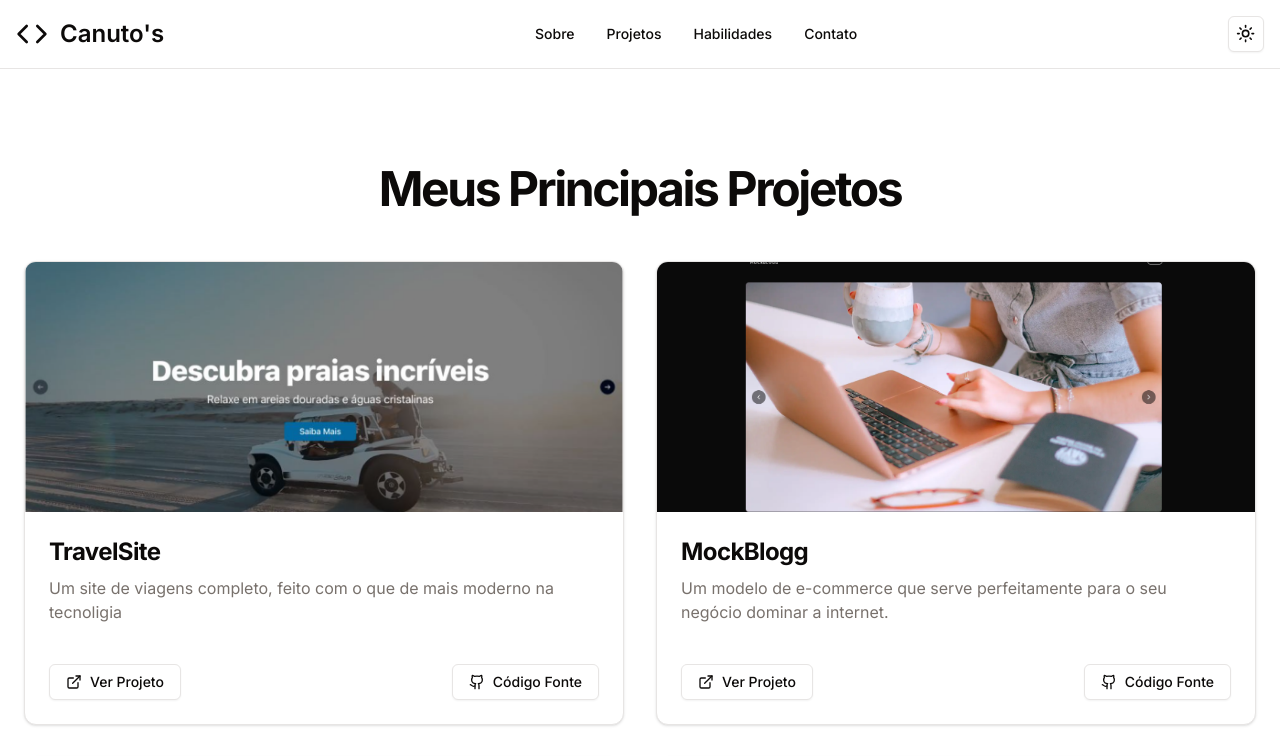
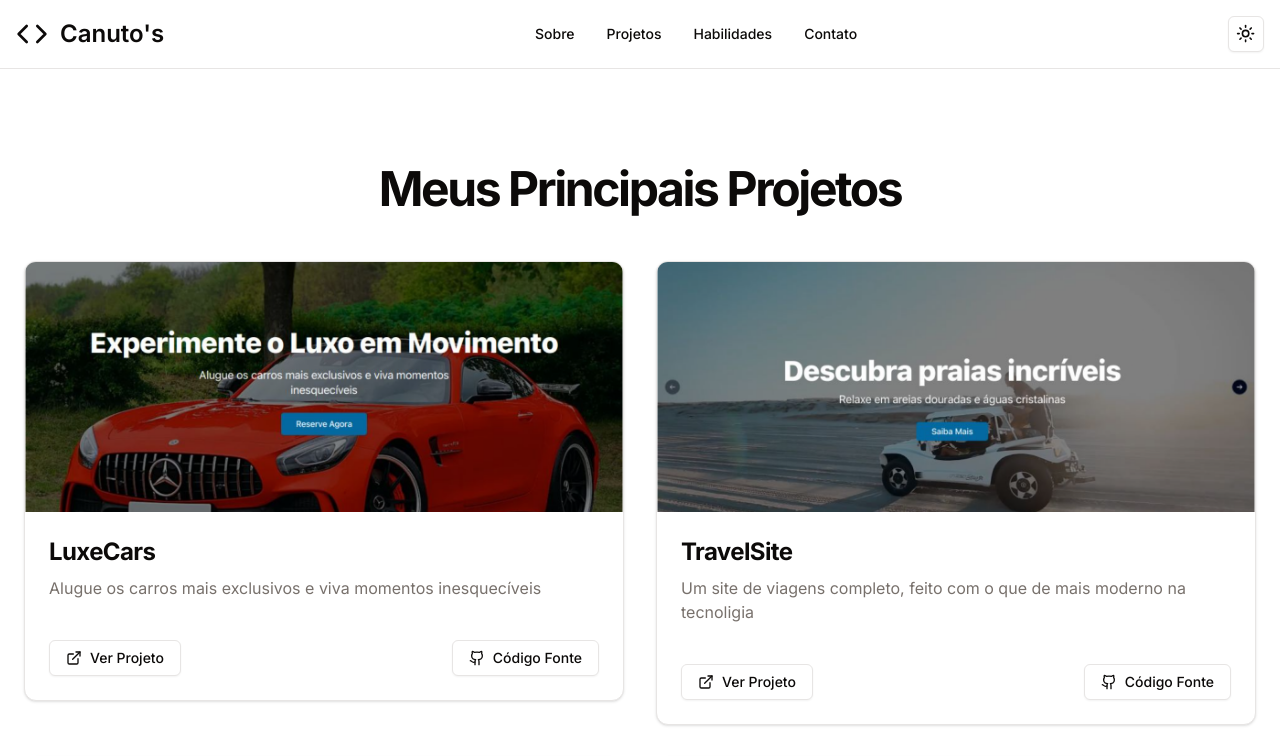
Before and after one commit to canutoilberto/nenos-portfolio, a Next.js app: page /my-projects in a window 1280 px wide. Shown: the top 756 px of the page. Built offline with nearby package versions, Linux system fonts and the light colour scheme.

Commit message:
[Feat] Luxe cars project added

```diff
--- a/app/my-projects/page.tsx
+++ b/app/my-projects/page.tsx
@@ -15,6 +15,14 @@ import {
 } from "@/components/ui/card";
 
 const projects = [
+  {
+    title: "LuxeCars",
+    description:
+      "Alugue os carros mais exclusivos e viva momentos inesquecíveis",
+    image: "/cars.png",
+    liveLink: "https://luxecars.vercel.app/",
+    githubLink: "https://github.com/canutoilberto/luxecars",
+  },
   {
     title: "TravelSite",
     description:
```
Also changed, not shown: public/cars.png (added).
